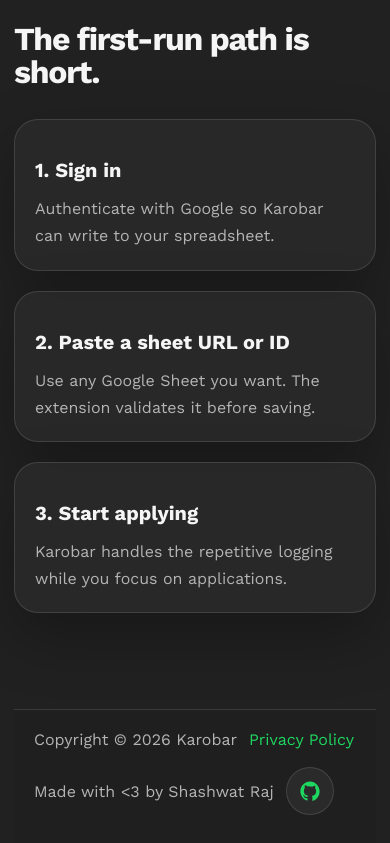
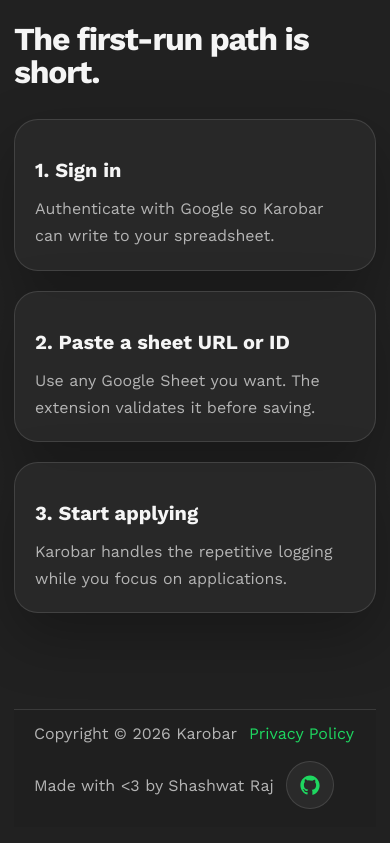
Before and after one commit to darthvader58/karobar, a website built with Vite: page karobar-web/index.html in a window 390 px wide. Shown: the part 2945-3788 px from the top of the page. Built offline with nearby package versions, Linux system fonts and the light colour scheme.

Commit message:
footer adjusted

```diff
--- a/karobar-web/src/styles.css
+++ b/karobar-web/src/styles.css
@@ -350,7 +350,7 @@ h1 span {
   justify-content: space-between;
   gap: 18px;
   width: 100%;
-  padding: 24px 40px 32px;
+  padding: 14px 40px 18px;
   border-top: 1px solid var(--line);
   background: #1f1f1f;
 }
@@ -426,7 +426,7 @@ h1 span {
   .footer-inner {
     flex-direction: column;
     align-items: flex-start;
-    padding: 20px 20px 28px;
+    padding: 14px 20px 18px;
   }
 
   .footer-meta,
```
